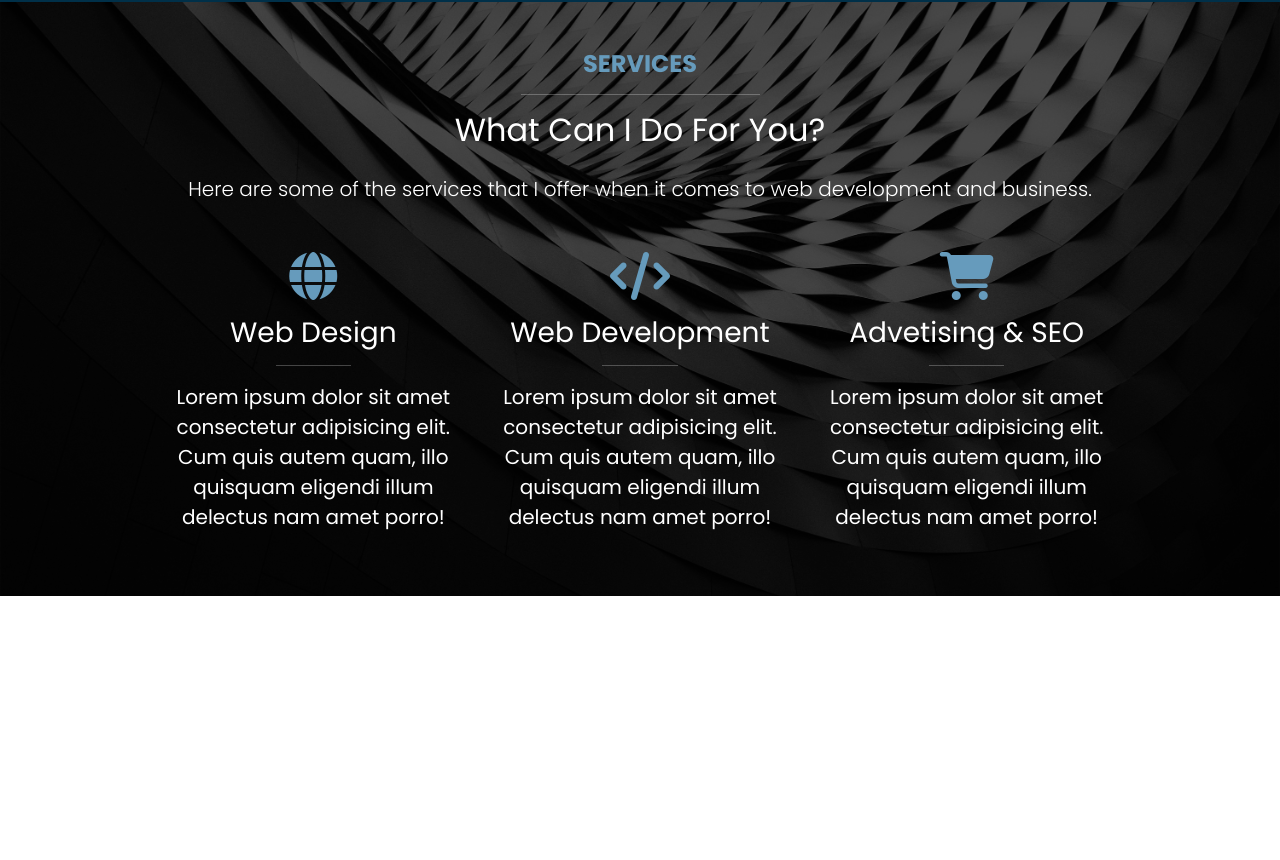
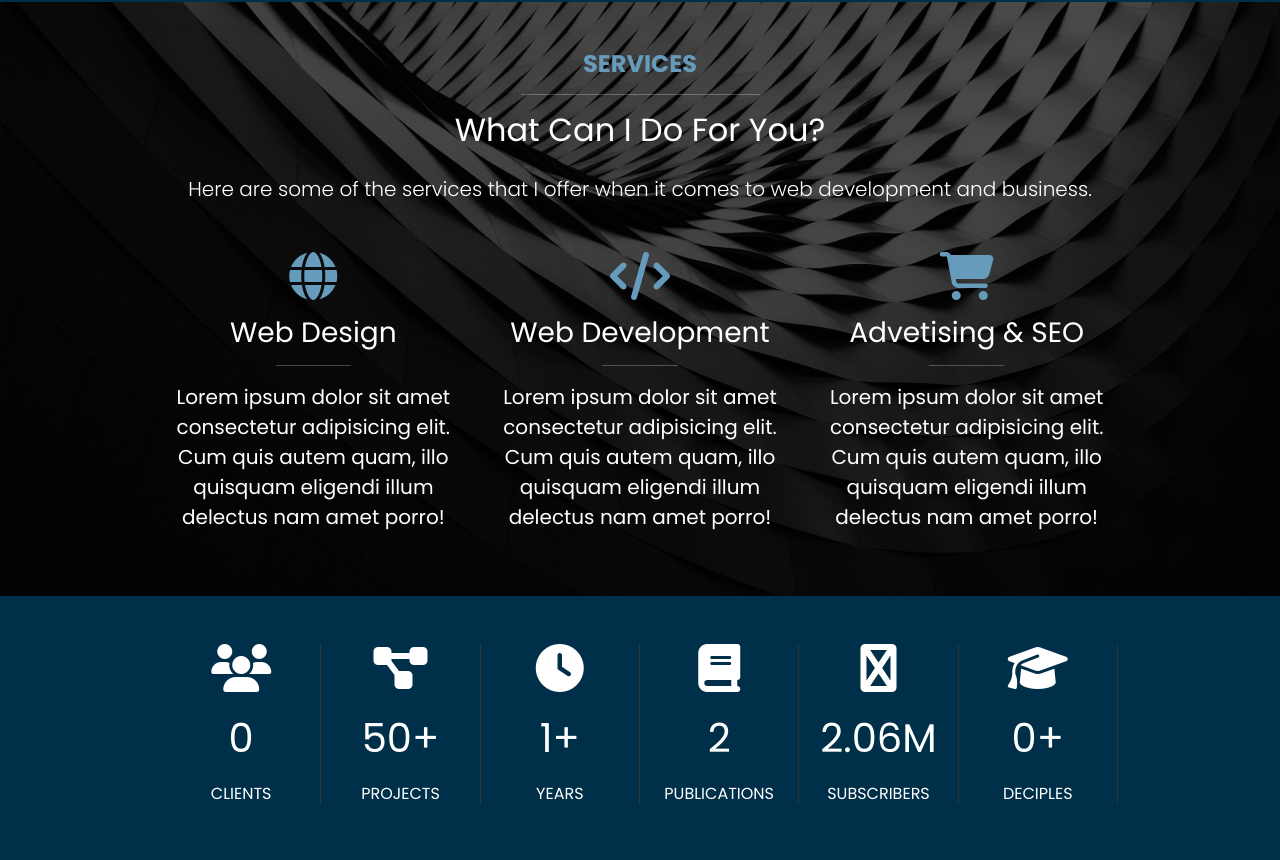
Before and after one commit to Jay0180/Porfolio_web_jfbeltran, a website: page index.html in a window 1280 px wide. Shown: the part 3892-4752 px from the top of the page. Before the commit the page ends 4488 px from the top, so only its background shows below. Drawn offline with nearby package versions, Linux system fonts and the light colour scheme; files that its build step writes are made by us from their sources.

Commit message:
Added Stats section

```diff
--- a/index.html
+++ b/index.html
@@ -296,6 +296,54 @@
       </div>
     </div>
   </section>
+  <section class="stats py-5 text-bg-secondary">
+    <div class="container">
+      <div class="row g-0">
+        <div class="col-md-4 col-lg-2">
+          <div class="stat text-center border-end border-dark">
+            <i class="fas fa-users fa-3x mb-3"></i>
+            <p class="fs-1">0</p>
+            <h3 class="fs-6 text-uppercase">Clients</h3>
+          </div>
+        </div>
+        <div class="col-md-4 col-lg-2">
+          <div class="stat text-center border-end border-dark">
+            <i class="fas fa-project-diagram fa-3x mb-3"></i>
+            <p class="fs-1">50+</p>
+            <h3 class="fs-6 text-uppercase">Projects</h3>
+          </div>
+        </div>
+        <div class="col-md-4 col-lg-2">
+          <div class="stat text-center border-end border-dark">
+            <i class="fas fa-clock fa-3x mb-3"></i>
+            <p class="fs-1">1+</p>
+            <h3 class="fs-6 text-uppercase">Years</h3>
+          </div>
+        </div>
+        <div class="col-md-4 col-lg-2">
+          <div class="stat text-center border-end border-dark">
+            <i class="fas fa-book fa-3x mb-3"></i>
+            <p class="fs-1">2</p>
+            <h3 class="fs-6 text-uppercase">Publications</h3>
+          </div>
+        </div>
+        <div class="col-md-4 col-lg-2">
+          <div class="stat text-center border-end border-dark">
+            <i class="fas fa-youtube fa-3x mb-3"></i>
+            <p class="fs-1">2.06M</p>
+            <h3 class="fs-6 text-uppercase">Subscribers</h3>
+          </div>
+        </div>
+        <div class="col-md-4 col-lg-2">
+          <div class="stat text-center border-end border-dark">
+            <i class="fas fa-graduation-cap fa-3x mb-3"></i>
+            <p class="fs-1">0+</p>
+            <h3 class="fs-6 text-uppercase">Deciples</h3>
+          </div>
+        </div>
+      </div>
+    </div>
+  </section>
 
   <script src="js/bootstrap.bundle.min.js"></script>
   <script src="js/lightbox-plus-jquery.min.js"></script>
```
